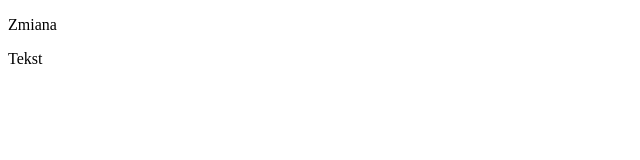
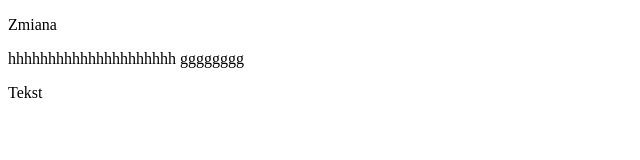
Before and after one commit to MartynaBartniczak/git, a plain HTML site: page Nowy3.html in a window 1280 px wide. Shown: the whole page, without its empty margins (0-640 px from the left). Drawn offline with Linux system fonts and the light colour scheme.

Commit message:
nowa zmiana

```diff
--- a/Nowy3.html
+++ b/Nowy3.html
@@ -6,7 +6,8 @@
 </head>
 <body>
     <p>Zmiana</p>
-
+hhhhhhhhhhhhhhhhhhhhh
+    gggggggg
     <p>Tekst</p>
 </body>
 </html>
```
Also changed, not shown: 2 other files.
